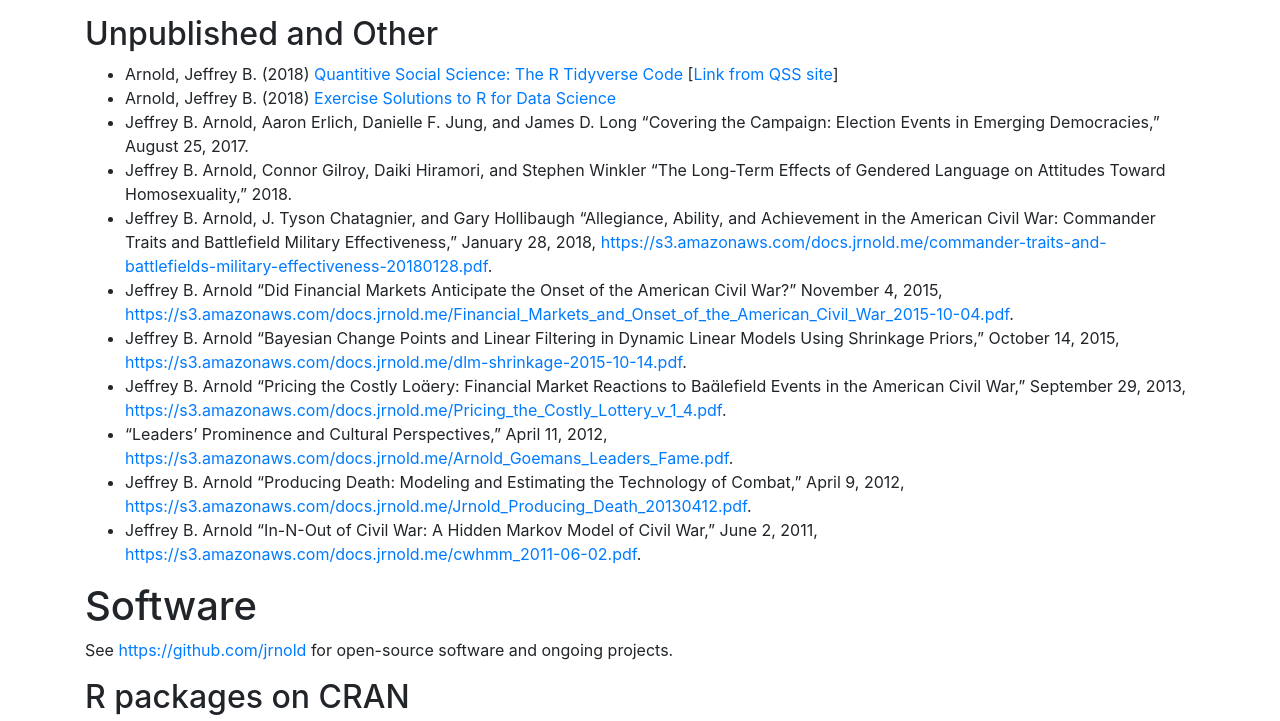
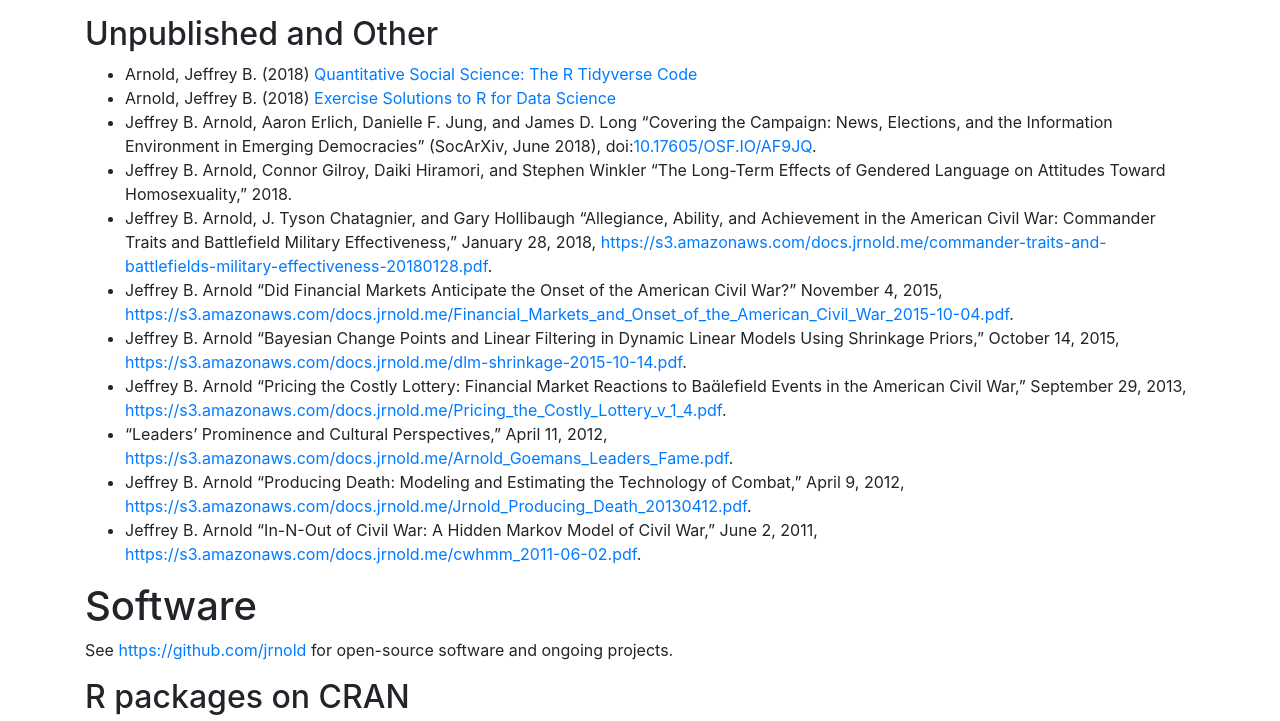
Before and after one commit to jrnold/cv, a plain HTML site: page index.html in a window 1280 px wide. Shown: the part 1265-1986 px from the top of the page. Drawn offline with Linux system fonts and the light colour scheme.

Commit message:
add SocArXiV version of SAF paper

```diff
--- a/index.html
+++ b/index.html
@@ -5,7 +5,7 @@
   <meta name="generator" content="pandoc">
   <meta name="viewport" content="width=device-width, initial-scale=1.0, user-scalable=yes">
   <meta name="author" content="Jeffrey B. Arnold">
-  <meta name="dcterms.date" content="Thu Jun 7 19:17:57 PDT 2018">
+  <meta name="dcterms.date" content="Fri Jun 22 20:43:18 PDT 2018">
   <title>Curriculum Vitae of Jeffrey B. Arnold</title>
   <style type="text/css">code{white-space: pre;}</style>
   <!--[if lt IE 9]>
@@ -99,14 +99,14 @@ body { padding-top: 90px; }</style>
   </ul>
   <h2 id="unpublished-and-other">Unpublished and Other</h2>
   <ul>
-  <li>Arnold, Jeffrey B. (2018) <a href="https://jrnold.github.io/qss-tidy/">Quantitive Social Science: The R Tidyverse Code</a> [<a href="http://qss.princeton.press/student-resources-for-quantitative-social-science">Link from QSS site</a>]</li>
+  <li>Arnold, Jeffrey B. (2018) <a href="https://jrnold.github.io/qss-tidy/">Quantitative Social Science: The R Tidyverse Code</a></li>
   <li>Arnold, Jeffrey B. (2018) <a href="https://jrnold.github.io/r4ds-exercise-solutions">Exercise Solutions to R for Data Science</a></li>
-  <li><span class="citation" data-cites="saf">Jeffrey B. Arnold, Aaron Erlich, Danielle F. Jung, and James D. Long “Covering the Campaign: Election Events in Emerging Democracies,” August 25, 2017.</span></li>
+  <li><span class="citation" data-cites="saf">Jeffrey B. Arnold, Aaron Erlich, Danielle F. Jung, and James D. Long “Covering the Campaign: News, Elections, and the Information Environment in Emerging Democracies” (SocArXiv, June 2018), doi:<a href="https://doi.org/10.17605/OSF.IO/AF9JQ">10.17605/OSF.IO/AF9JQ</a>.</span></li>
   <li><span class="citation" data-cites="gendered-lang">Jeffrey B. Arnold, Connor Gilroy, Daiki Hiramori, and Stephen Winkler “The Long-Term Effects of Gendered Language on Attitudes Toward Homosexuality,” 2018.</span></li>
   <li><span class="citation" data-cites="acw-commanders">Jeffrey B. Arnold, J. Tyson Chatagnier, and Gary Hollibaugh “Allegiance, Ability, and Achievement in the American Civil War: Commander Traits and Battlefield Military Effectiveness,” January 28, 2018, <a href="https://s3.amazonaws.com/docs.jrnold.me/commander-traits-and-battlefields-military-effectiveness-20180128.pdf" class="uri">https://s3.amazonaws.com/docs.jrnold.me/commander-traits-and-battlefields-military-effectiveness-20180128.pdf</a>.</span></li>
   <li><span class="citation" data-cites="acw-onset">Jeffrey B. Arnold “Did Financial Markets Anticipate the Onset of the American Civil War?” November 4, 2015, <a href="https://s3.amazonaws.com/docs.jrnold.me/Financial_Markets_and_Onset_of_the_American_Civil_War_2015-10-04.pdf" class="uri">https://s3.amazonaws.com/docs.jrnold.me/Financial_Markets_and_Onset_of_the_American_Civil_War_2015-10-04.pdf</a>.</span></li>
   <li><span class="citation" data-cites="bayesian-dlm">Jeffrey B. Arnold “Bayesian Change Points and Linear Filtering in Dynamic Linear Models Using Shrinkage Priors,” October 14, 2015, <a href="https://s3.amazonaws.com/docs.jrnold.me/dlm-shrinkage-2015-10-14.pdf" class="uri">https://s3.amazonaws.com/docs.jrnold.me/dlm-shrinkage-2015-10-14.pdf</a>.</span></li>
-  <li><span class="citation" data-cites="costly-lottery">Jeffrey B. Arnold “Pricing the Costly Loery: Financial Market Reactions to Balefield Events in the American Civil War,” September 29, 2013, <a href="https://s3.amazonaws.com/docs.jrnold.me/Pricing_the_Costly_Lottery_v_1_4.pdf" class="uri">https://s3.amazonaws.com/docs.jrnold.me/Pricing_the_Costly_Lottery_v_1_4.pdf</a>.</span></li>
+  <li><span class="citation" data-cites="costly-lottery">Jeffrey B. Arnold “Pricing the Costly Lottery: Financial Market Reactions to Balefield Events in the American Civil War,” September 29, 2013, <a href="https://s3.amazonaws.com/docs.jrnold.me/Pricing_the_Costly_Lottery_v_1_4.pdf" class="uri">https://s3.amazonaws.com/docs.jrnold.me/Pricing_the_Costly_Lottery_v_1_4.pdf</a>.</span></li>
   <li><span class="citation" data-cites="leaders">“Leaders’ Prominence and Cultural Perspectives,” April 11, 2012, <a href="https://s3.amazonaws.com/docs.jrnold.me/Arnold_Goemans_Leaders_Fame.pdf" class="uri">https://s3.amazonaws.com/docs.jrnold.me/Arnold_Goemans_Leaders_Fame.pdf</a>.</span></li>
   <li><span class="citation" data-cites="producing-death">Jeffrey B. Arnold “Producing Death: Modeling and Estimating the Technology of Combat,” April 9, 2012, <a href="https://s3.amazonaws.com/docs.jrnold.me/Jrnold_Producing_Death_20130412.pdf" class="uri">https://s3.amazonaws.com/docs.jrnold.me/Jrnold_Producing_Death_20130412.pdf</a>.</span></li>
   <li><span class="citation" data-cites="cwhmm">Jeffrey B. Arnold “In-N-Out of Civil War: A Hidden Markov Model of Civil War,” June 2, 2011, <a href="https://s3.amazonaws.com/docs.jrnold.me/cwhmm_2011-06-02.pdf" class="uri">https://s3.amazonaws.com/docs.jrnold.me/cwhmm_2011-06-02.pdf</a>.</span></li>
@@ -194,7 +194,7 @@ body { padding-top: 90px; }</style>
 
 </div>
 <div class="footer">
-  Last Modified: Thu Jun 7 19:17:57 PDT 2018
+  Last Modified: Fri Jun 22 20:43:18 PDT 2018
 </div>
 
   <script>/*!
```
Also changed, not shown: 4 other files.
